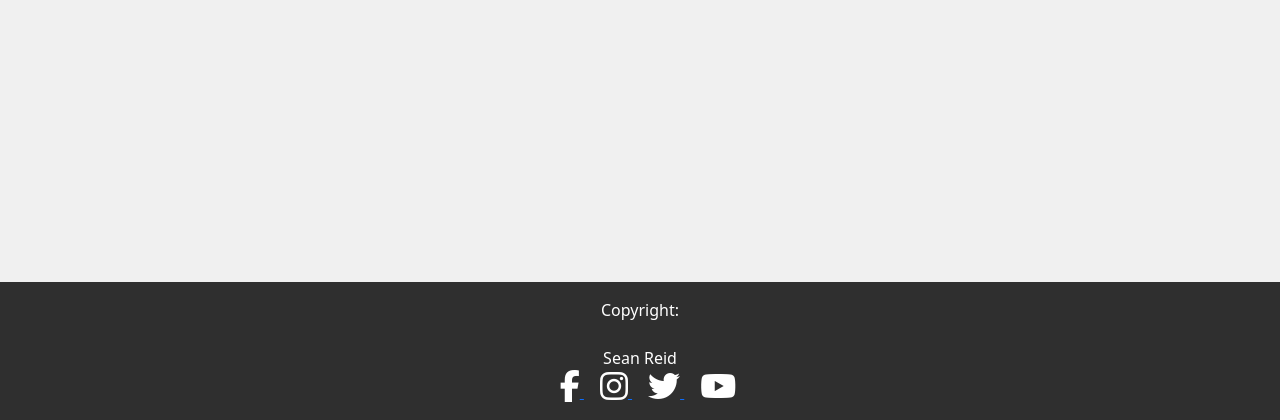
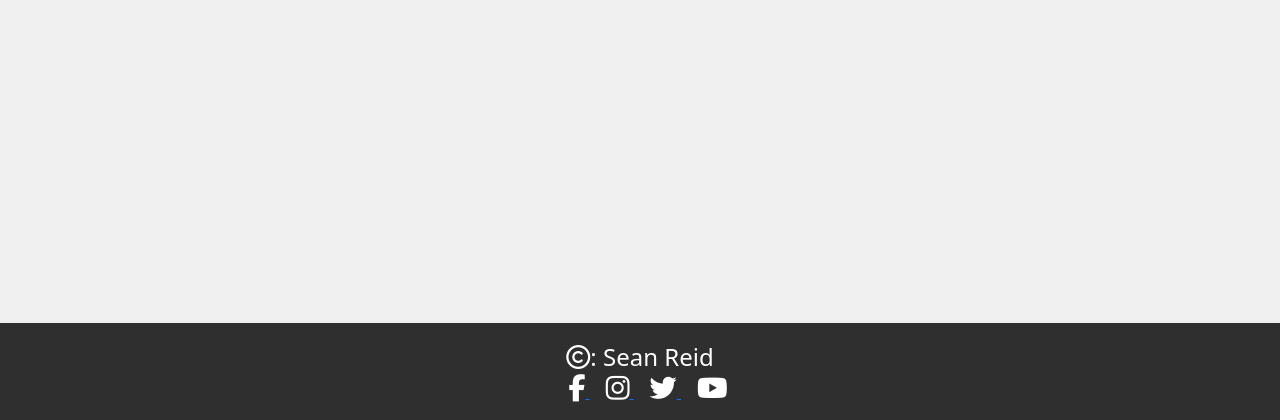
Before and after one commit to seanreid1997/CI-project4, a Django app: page / in a window 1280 px wide. Shown: the part 380-800 px from the top of the page. Run offline with Django 3.2, Linux system fonts and the light colour scheme; some libraries are stand-ins or nearby versions.

Commit message:
Add home icon to home page and add agile methodologies screenshot to README

```diff
--- a/static/css/style.css
+++ b/static/css/style.css
@@ -11,7 +11,11 @@ body {
 }
 
 .lg-font {
-    font-size: 200%;
+    font-size: 170%;
+}
+
+.lg-font-150 {
+    font-size: 150%;
 }
 
 .footer-bg{
--- a/templates/base.html
+++ b/templates/base.html
@@ -28,7 +28,7 @@
     <nav class="navbar navbar-expand-lg navbar-light bg-white">
         <div class="container-fluid">
             <a class="navbar-brand" href="{% url 'home' %}">
-                <i class="fas fa-home-lg-alt"></i>
+                <i class="fas fa-home"></i></i>
             </a>
             <button class="navbar-toggler" type="button" data-bs-toggle="collapse" data-bs-target="#navbarText"
                 aria-controls="navbarText" aria-expanded="false" aria-label="Toggle navigation">
@@ -61,9 +61,9 @@
 
     <!-- Footer -->
     <footer class="footer mt-auto py-3 footer-bg">
-        <p class="m-0 text-center text-white">Copyright:</p>
-        <br>
-        <p class="m-0 text-center text-white padding">Sean Reid</p>
+        <p class="m-0 text-center padding lg-font-150 c-white">
+            <i class="far fa-copyright"></i>: Sean Reid
+        </p>
         <p class="m-0 text-center text-white">
             <a href="https://en-gb.facebook.com/">
                 <i class="fab fa-facebook-f ms-3 lg-font c-white"></i>
```
Also changed, not shown: README.md, media/images/p4agile.jpg (added).
